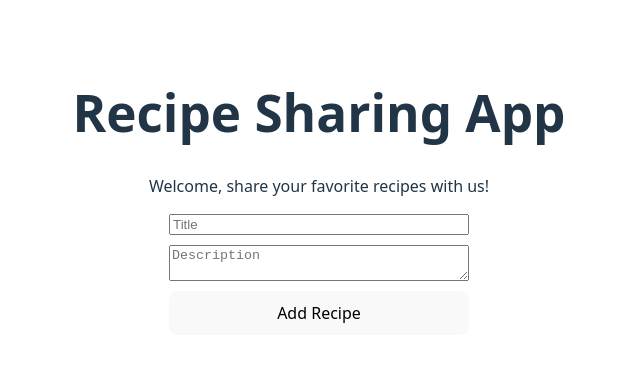
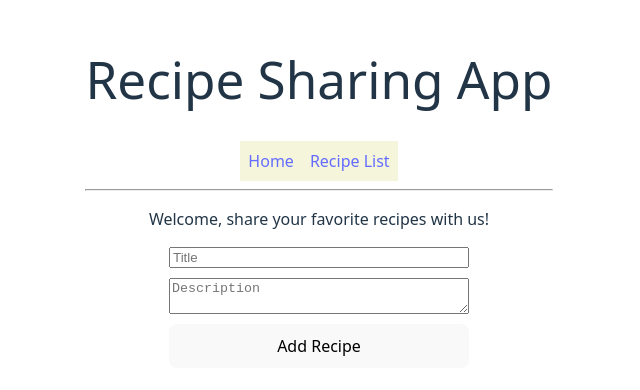
Before and after one commit to GEM-7/alx-fe-reactjs, a React (Vite) app in the folder recipe-sharing-app/: page / in a window 1280 px wide. Shown: the part 198-588 px from the top of the page, without its empty margins (321-961 px from the left). Built offline with nearby package versions, Linux system fonts and the light colour scheme.

Commit message:
Integrate Routing and add navbar component

```diff
--- a/recipe-sharing-app/src/App.jsx
+++ b/recipe-sharing-app/src/App.jsx
@@ -1,15 +1,42 @@
-import React from "react";
+import { BrowserRouter as Router, Routes, Route, Link } from "react-router-dom";
 import AddRecipeForm from "./components/AddRecipeForm";
 import RecipeList from "./components/RecipeList";
+import RecipeDetails from "./components/RecipeDetails";
+import Navbar from "./components/Navbar";
+
+const RecipesPage = () => (
+  <div style={{ padding: "20px" }}>
+    <h2>Recipe List</h2>
+    <RecipeList />
+  </div>
+);
+
+const Home = () => (
+  <div style={{ border: "1px", borderRadius: "5px" }}>
+    <p>Welcome, share your favorite recipes with us!</p>
+    <AddRecipeForm />
+  </div>
+);
 
 function App() {
   return (
-    <>
-      <h1>Recipe Sharing App</h1>
-      <p>Welcome, share your favorite recipes with us!</p>
-      <AddRecipeForm />
-      <RecipeList />
-    </>
+    <Router>
+      <div style={{ textAlign: "center" }}>
+        <h1>
+          <Link to="/" style={{ textDecoration: "none", color: "inherit" }}>
+            Recipe Sharing App
+          </Link>
+        </h1>
+        <Navbar />
+        <hr />
+        <Routes>
+          <Route path="/" element={<Home />} />
+          <Route path="/recipes" element={<RecipesPage />} />
+          <Route path="/recipes/:recipeId" element={<RecipeDetails />} />
+          <Route path="*" element={<h1>404: Page Not Found</h1>} />
+        </Routes>
+      </div>
+    </Router>
   );
 }
 
--- /dev/null
+++ b/recipe-sharing-app/src/components/Navbar.jsx
@@ -0,0 +1,20 @@
+import { Link } from "react-router-dom";
+
+export default function Navbar() {
+  return (
+    <nav
+      style={{
+        backgroundColor: "beige",
+        justifyContent: "center",
+        display: "inline-flex",
+      }}
+    >
+      <Link to="/" style={{ padding: "8px" }}>
+        Home
+      </Link>
+      <Link to="/recipes" style={{ padding: "8px" }}>
+        Recipe List
+      </Link>
+    </nav>
+  );
+}
```
Also changed, not shown: 1 other file (tests, documents, lock files or other folders).
